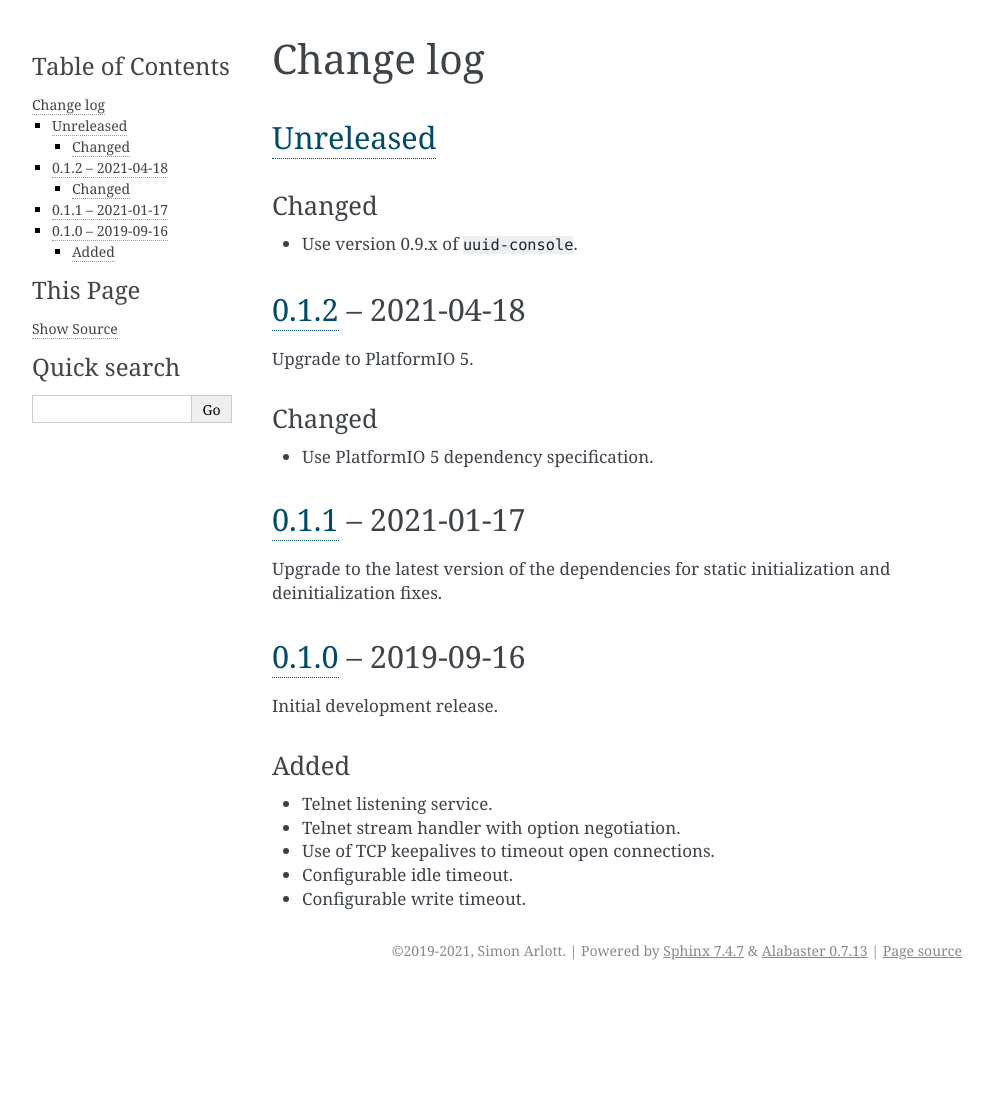
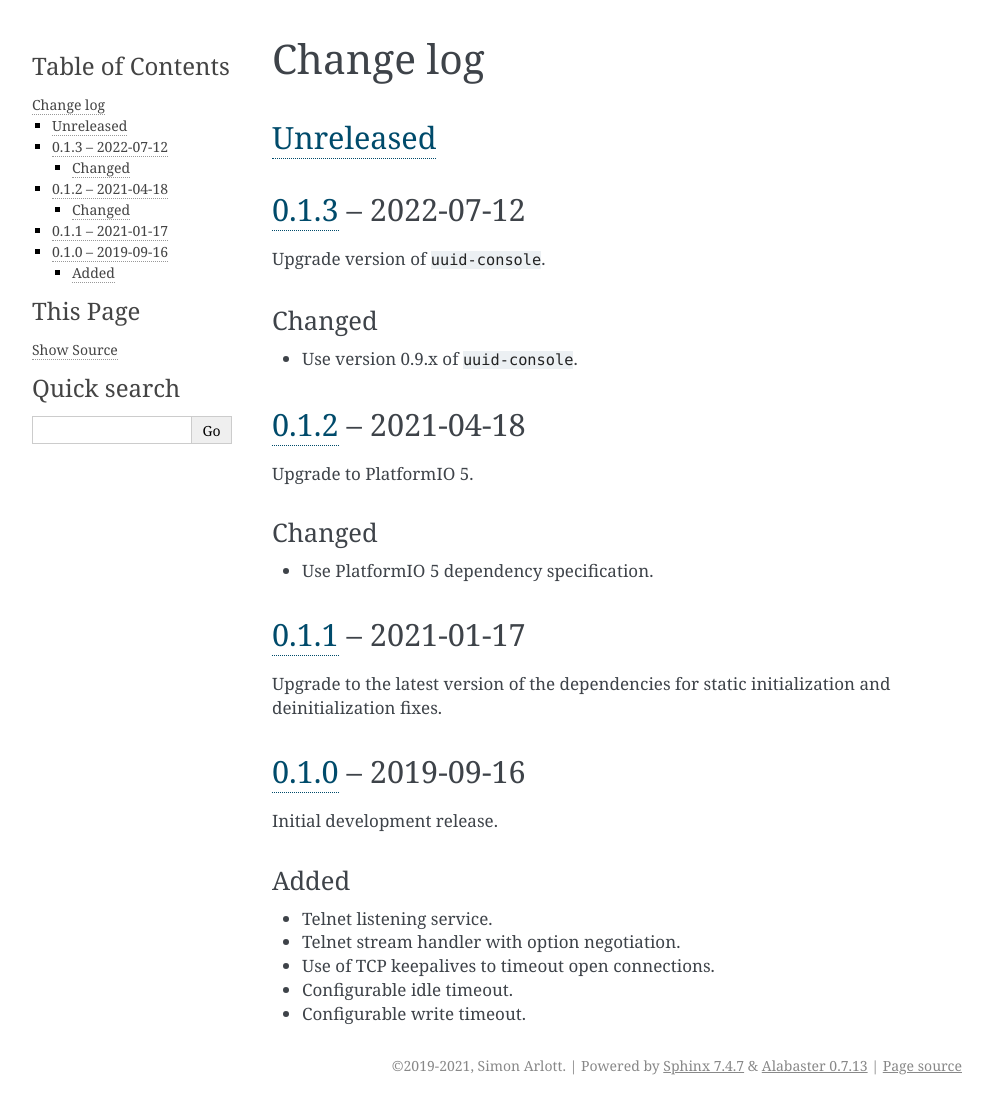
Before and after one commit to nomis/mcu-uuid-telnet, a Sphinx documentation site: the page built from docs/changelog.rst, in a window 1280 px wide. Shown: the whole page, without its empty margins (148-1141 px from the left). Built offline with Sphinx 7.4.7, drawn with Linux system fonts in a browser that asks for light colours; before the commit the page ends 990 px from its top, so only the background shows below that.

Commit message:
Version 0.1.3

```diff
--- a/docs/changelog.rst
+++ b/docs/changelog.rst
@@ -3,6 +3,11 @@ Change log
 
 Unreleased_
 -----------
+
+0.1.3_ |--| 2022-07-12
+----------------------
+
+Upgrade version of ``uuid-console``.
 
 Changed
 ~~~~~~~
@@ -41,7 +46,8 @@ Added
 
 .. |--| unicode:: U+2013 .. EN DASH
 
-.. _Unreleased: https://github.com/nomis/mcu-uuid-telnet/compare/0.1.2...HEAD
+.. _Unreleased: https://github.com/nomis/mcu-uuid-telnet/compare/0.1.3...HEAD
+.. _0.1.3: https://github.com/nomis/mcu-uuid-telnet/compare/0.1.2...0.1.3
 .. _0.1.2: https://github.com/nomis/mcu-uuid-telnet/compare/0.1.1...0.1.2
 .. _0.1.1: https://github.com/nomis/mcu-uuid-telnet/compare/0.1.0...0.1.1
 .. _0.1.0: https://github.com/nomis/mcu-uuid-telnet/commits/0.1.0
--- a/library.json
+++ b/library.json
@@ -12,7 +12,7 @@
 		"type": "git",
 		"url": "https://github.com/nomis/mcu-uuid-telnet.git"
 	},
-	"version": "0.1.2",
+	"version": "0.1.3",
 	"license": "GPL-3.0-or-later",
 	"homepage": "https://mcu-uuid-telnet.readthedocs.io/",
 	"export": {
```
